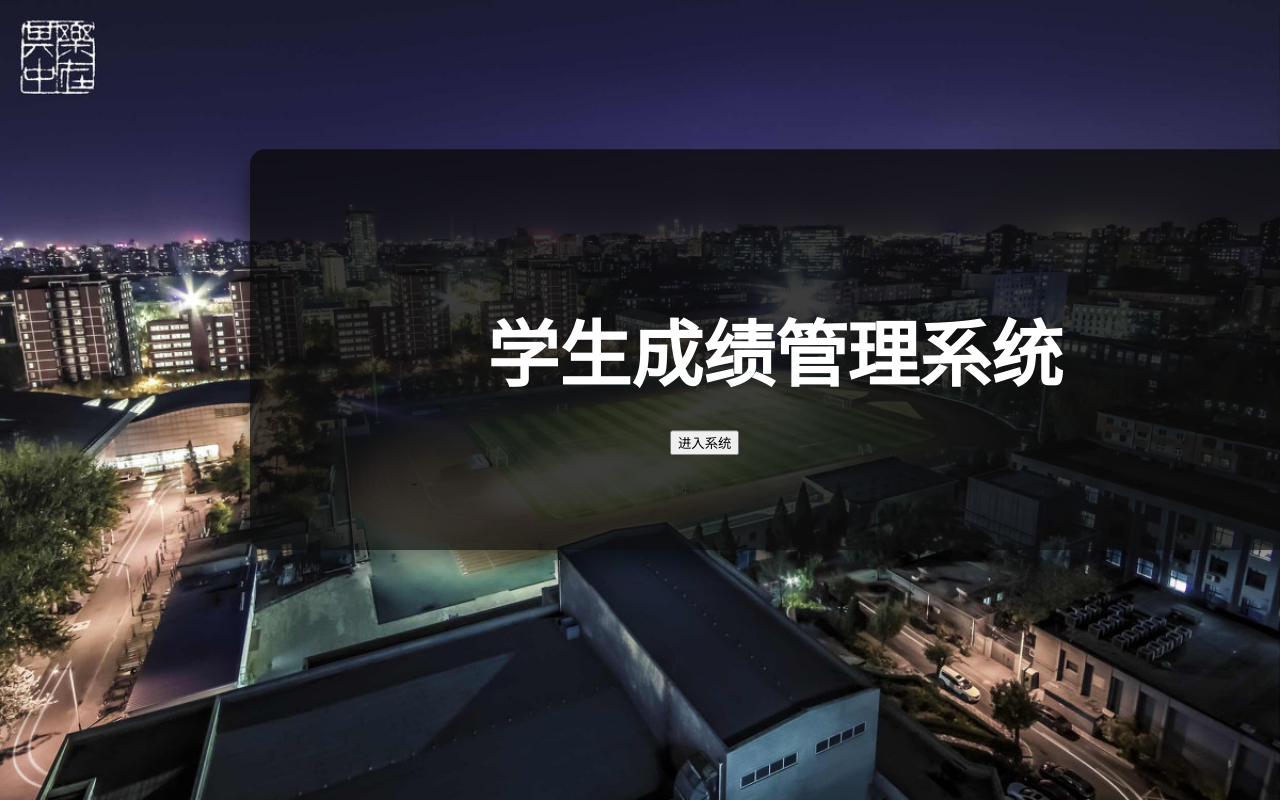
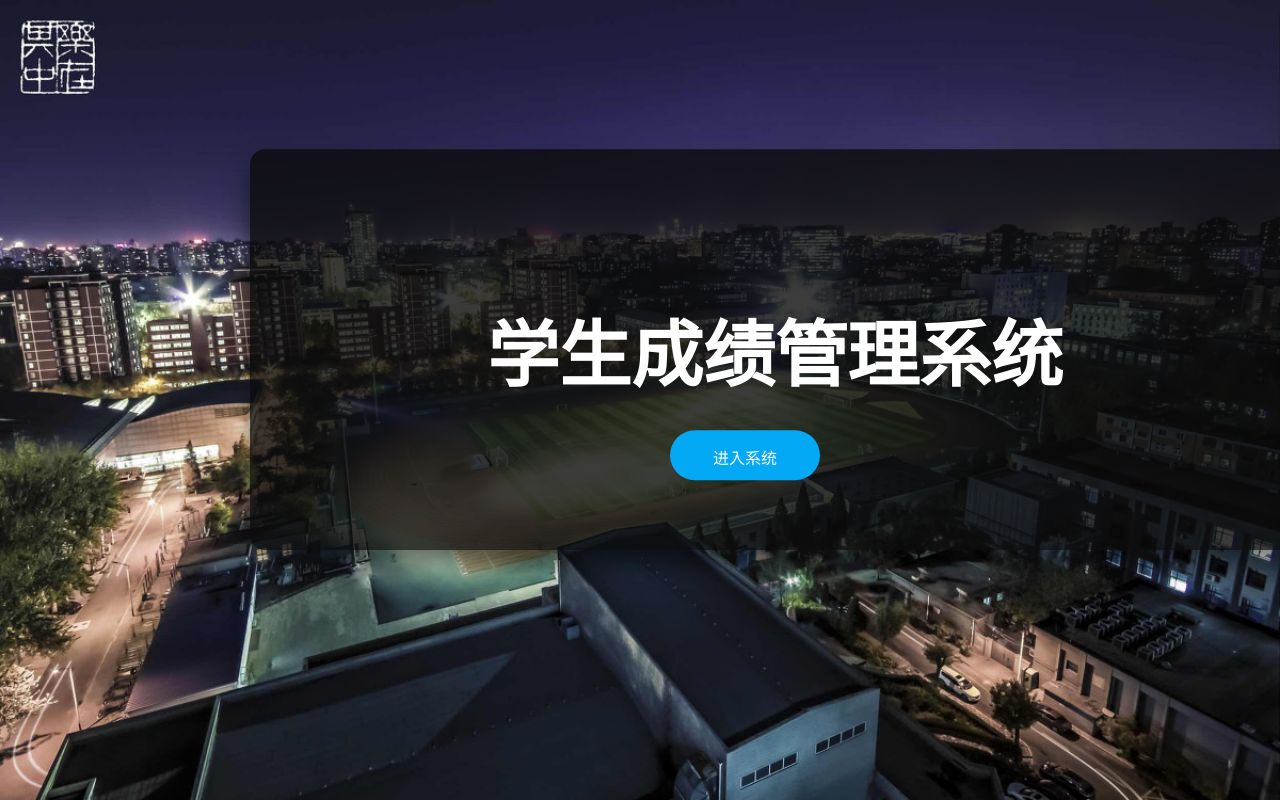
Before and after one commit to hrsoup/student_achievement_ms, a Django app: template templates/welcome.html in a window 1280 px wide. Run offline with Django 3.2, Linux system fonts and the light colour scheme; the template is opened without the code that fills it, so the values that code supplies are empty.

Commit message:
添加static目录存放背景图

```diff
--- a/student_achievement_ms/settings.py
+++ b/student_achievement_ms/settings.py
@@ -123,7 +123,11 @@ USE_TZ = True
 # Static files (CSS, JavaScript, Images)
 # https://docs.djangoproject.com/en/2.2/howto/static-files/
 
-STATIC_URL = '/static/'
+STATIC_URL = '/static/'#存储本地图片静态目录添加
+STATICFILES_DIRS=[
+    os.path.join(BASE_DIR,'static')
+]
+
 
 #session配置
 SESSION_ENGINE = 'django.contrib.sessions.backends.db'
--- a/templates/admin.html
+++ b/templates/admin.html
@@ -93,7 +93,7 @@
        min-width: 100%;
        min-height: 100%;
        z-index: -100;
-       background: url(./background.jpg) no-repeat;
+       background-image:url({% static 'images/background.jpg' %});
        background-size: cover;
       }
     </style>
--- a/templates/login.html
+++ b/templates/login.html
@@ -96,7 +96,7 @@
        min-width: 100%;
        min-height: 100%;
        z-index: -100;
-       background: url(./background.jpg) no-repeat;
+       background-image:url({% static 'images/background.jpg' %});
        background-size: cover;
       }
       </style>
--- a/templates/student.html
+++ b/templates/student.html
@@ -93,7 +93,7 @@
        min-width: 100%;
        min-height: 100%;
        z-index: -100;
-       background: url(./background.jpg) no-repeat;
+       background-image:url({% static 'images/background.jpg' %});
        background-size: cover;
       }
     </style>
--- a/templates/teacher.html
+++ b/templates/teacher.html
@@ -93,7 +93,7 @@
        min-width: 100%;
        min-height: 100%;
        z-index: -100;
-       background: url(./background.jpg) no-repeat;
+       background-image:url({% static 'images/background.jpg' %});
        background-size: cover;
       }
     </style>
--- a/templates/welcome.html
+++ b/templates/welcome.html
@@ -1,5 +1,6 @@
 <!DOCTYPE html>
 <html lang="en">
+{% load static %}
 <head>
     <meta charset="UTF-8">
     <title>欢迎界面</title>
@@ -23,6 +24,7 @@
       box-shadow: 0px 15px 25px rgba(0,0,0,.5);
       border-radius:15px;
       }
+
      .title{
         text-align:center;
         font-size:36px;
@@ -32,6 +34,19 @@
         position:absolute;
         margin-top:-20px;
         margin-left:320px;
+     }
+
+     .enter input{
+        width:150px;
+        height:50px;
+        font-size:16px;
+        border:none;
+        outline:none;
+        color:#fff;
+        background: #03a9f4;
+        padding:15px 20px;
+        cursor: pointer;
+        border-radius:30px;
      }
 
      .background {
@@ -44,7 +59,7 @@
        min-width: 100%;
        min-height: 100%;
        z-index: -100;
-       background: url(./background.jpg) no-repeat;
+       background-image:url({% static 'images/background.jpg' %});
        background-size: cover;
       }
     </style>
```
Also changed, not shown: static/images/background.jpg (renamed from templates/background.jpg).
